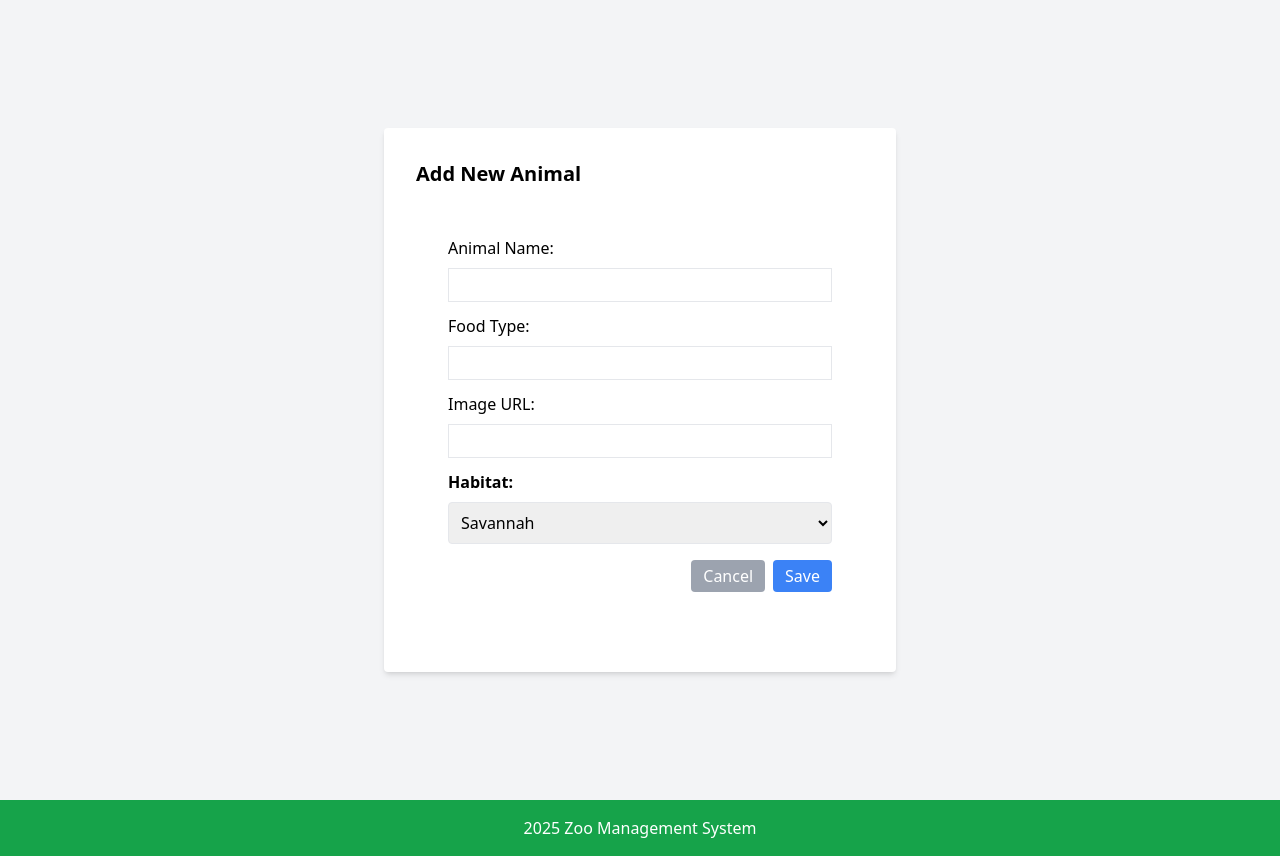
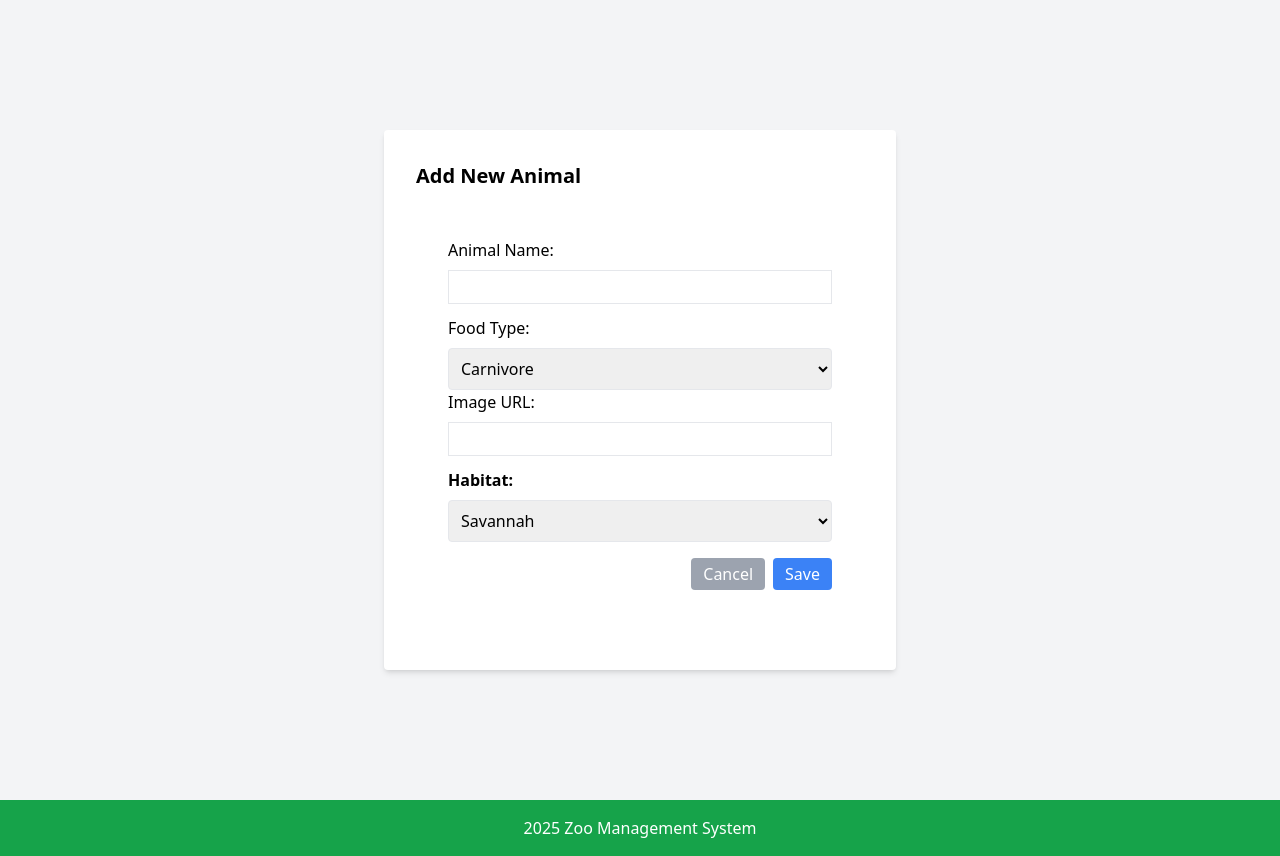
Before and after one commit to Gourita-M/Zoo-Encyclopedia-Brief, a PHP site: page /Pages/Add_Animal.php in a window 1280 px wide. Shown: the part 84-940 px from the top of the page. Run offline with PHP 8.4, Linux system fonts and the light colour scheme; data comes from the database, SQL or seed files in the repository; some libraries are stand-ins or nearby versions.

```diff
--- a/Zoo Encyclopédie code/Pages/Add_Animal.php
+++ b/Zoo Encyclopédie code/Pages/Add_Animal.php
@@ -7,14 +7,13 @@
     $addfood = $_POST["addfood"];
     $addimg = $_POST["addimage"];
     $addhabitat = $_POST["addhabitat"];
-    $habitatIDconvert = 2;
 
 
     echo $addname, $addfood, $addimg, $addhabitat;
 
     $addingtosql = "INSERT INTO animals
                     (Name_animals, Alimentaire_type, Image_Animals, HabitatID)
-                    VALUES ('$addname', '$addfood', '$addimg', '$habitatIDconvert');
+                    VALUES ('$addname', '$addfood', '$addimg', '$addhabitat');
                     ";
 
     $connection->query($addingtosql);
@@ -46,17 +45,21 @@
       <input type="text" name="addname" class="w-full border px-2 py-1 mb-3" required>
 
       <label class="block mb-2">Food Type:</label>
-      <input type="text" name="addfood" class="w-full border px-2 py-1 mb-3" required>
+      <select class="p-2 border rounded w-full" name="addfood" class="p-2 border rounded">
+        <option value="Carnivore">Carnivore</option>
+        <option value="Herbivore">Herbivore</option>
+        <option value="Omnivore">Omnivore</option>
+      </select>
 
       <label class="block mb-2">Image URL:</label>
       <input type="text" name="addimage" class="w-full border px-2 py-1 mb-3" required>
 
       <label class="block mb-2 font-semibold">Habitat:</label>
-        <select class="p-2 border rounded w-full" name="habita" require>
-            <option value="Savannah">Savannah</option>
-            <option value="Jungle">Jungle</option>
-            <option value="Desert">Desert</option>
-            <option value="Ocean">Ocean</option>
+        <select class="p-2 border rounded w-full" name="addhabitat" required>
+            <option value="1">Savannah</option>
+            <option value="2">Jungle</option>
+            <option value="3">Desert</option>
+            <option value="4">Ocean</option>
         </select>
       <div class="flex justify-end gap-2 mt-4">
         <button id="closepop" type="button" class="px-3 py-1 bg-gray-400 text-white rounded">Cancel</button>
--- a/Zoo Encyclopédie code/Pages/edit.php
+++ b/Zoo Encyclopédie code/Pages/edit.php
@@ -49,7 +49,11 @@ echo $Newname, $newfoodtype, $newimg, $newhati;
         <input type="text" name="name" value="<?php echo $row['Name_Animals']; ?>" class="border p-2 w-full mb-4 rounded">
 
         <label class="block mb-2 font-semibold">Food Type:</label>
-        <input type="text" name="food" value="<?php echo $row['Alimentaire_type']; ?>" class="border p-2 w-full mb-4 rounded">
+        <select class="p-2 border rounded w-full" name="food" class="p-2 border rounded">
+        <option value="Carnivore">Carnivore</option>
+        <option value="Herbivore">Herbivore</option>
+        <option value="Omnivore">Omnivore</option>
+      </select>
         <div>
             <label class="block mb-2 font-semibold">Image URL:</label>
             <input type="text" name="image" value="<?php echo $row['Image_Animals']; ?>" class="border p-2 w-[79%] mb-4 rounded">
```
Also changed, not shown: Zoo Encyclopédie code/index.php (+16 -24 lines).
